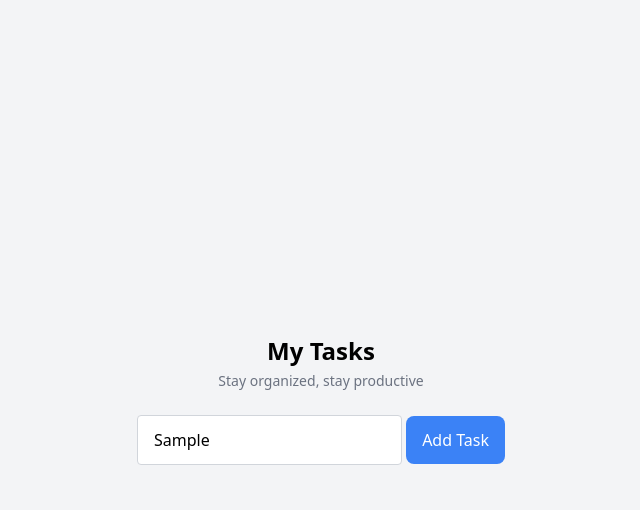
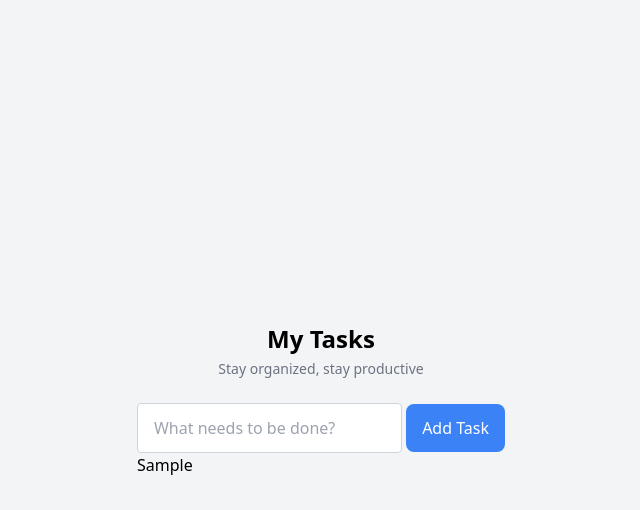
Before and after one commit to Milona-nvd/to-do-app, a plain HTML site: page index.html in a window 1280 px wide. Both pictures are taken after typing "Sample" into the empty fields and a click on the button "Add Task". Shown: the whole page, without its empty margins (319-959 px from the left). Drawn offline with nearby package versions, Linux system fonts and the light colour scheme.

Commit message:
Add todo logic and fix HTML input classes

```diff
--- a/index.html
+++ b/index.html
@@ -18,8 +18,10 @@
         class="flex-1 border border-gray-300 rounded px-4 py-3 text-base focus:outline-none focus:ring-2 focus:ring-blue-400"
       />
       <button
-        class="bg-blue-500 text-white px-4 py-3 rounded-lg hover:bg-blue-600 transition"
-      >
+      class="bg-blue-500 text-white px-4 py-3 rounded-lg hover:bg-blue-600 transition"
+
+        onclick="addtodo()"
+        >
         Add Task
       </button>
     <div>
@@ -29,7 +31,7 @@
     </div>
   </div>
 
-
+<script src="scripts.js"></script>
 
 </body>
 </html>
--- /dev/null
+++ b/scripts.js
@@ -0,0 +1,18 @@
+const todolist = [];
+
+function addtodo() {
+    const inputElement = document.querySelector("#todo-input");
+    const name = inputElement.value;
+
+    if (name === "") return;
+
+    todolist.push(name);
+
+    const listElement = document.querySelector("#todo-list");
+    const li = document.createElement("li");
+    li.innerText = name;
+
+    listElement.appendChild(li);
+
+    inputElement.value = '';
+}
```
